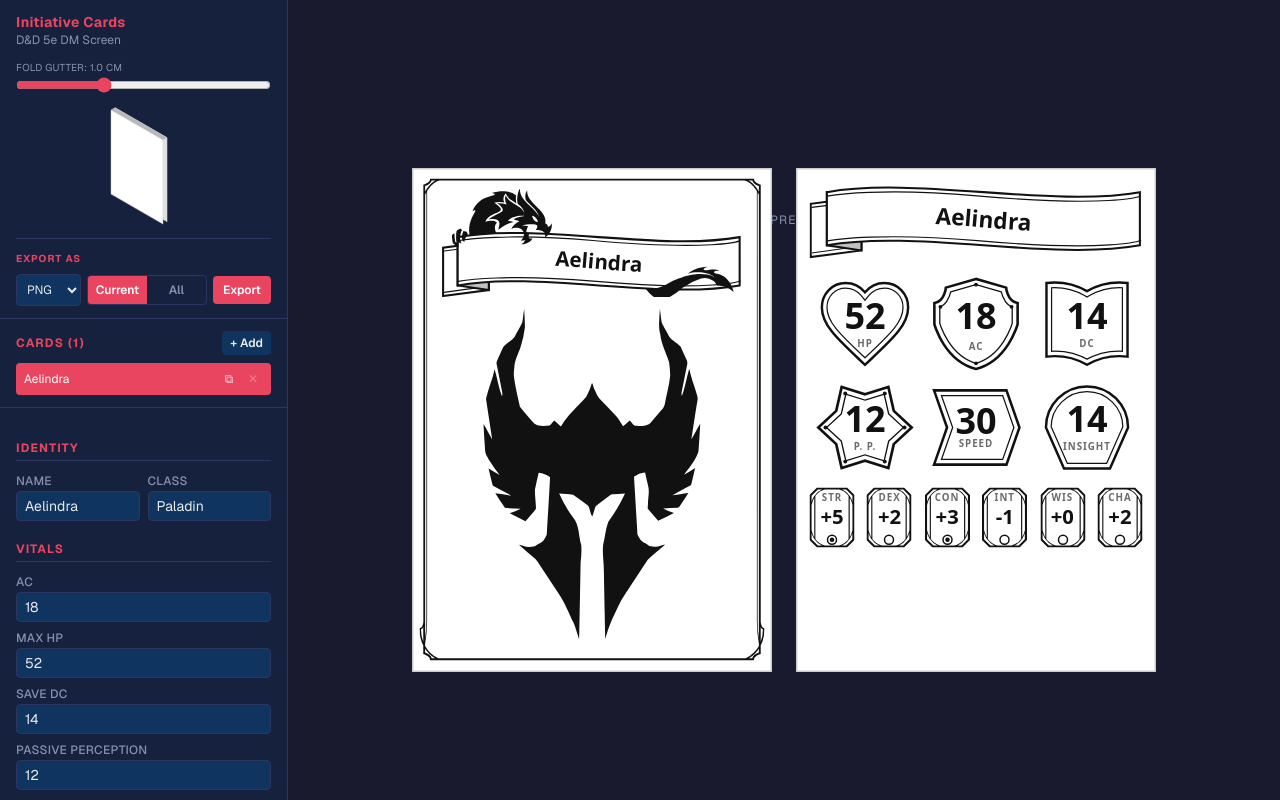
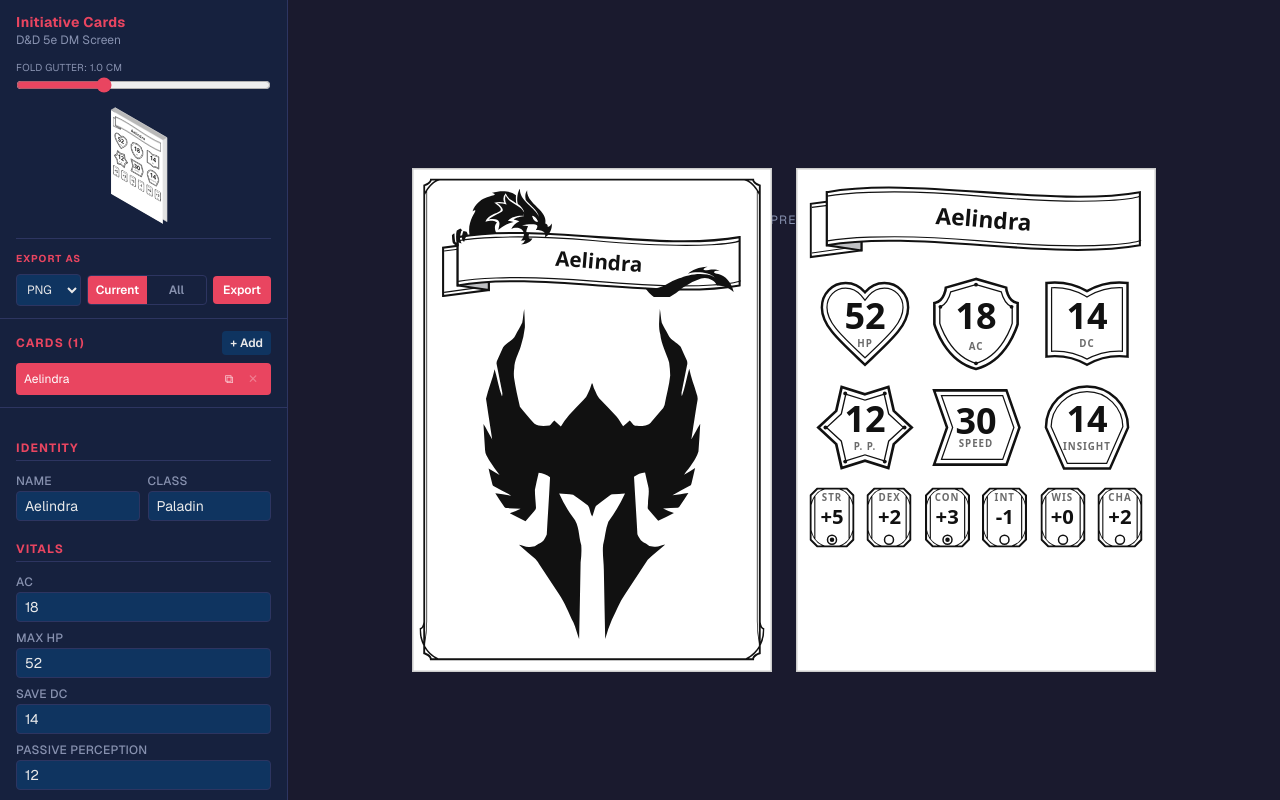
Before and after one commit to Jackclarke95/initiative-card-generator, a Next.js app: page / in a window 1280 px wide. Built offline with nearby package versions, Linux system fonts and the light colour scheme.

Commit message:
Add preview to isometric

```diff
--- a/app/page.tsx
+++ b/app/page.tsx
@@ -166,7 +166,11 @@ export default function Home() {
             />
           </label>
           <div className="flex justify-center mt-2">
-            <FoldedCardPreview gutterHeightCm={gutterCm} maxGutterHeightCm={GUTTER_MAX_CM} />
+            <FoldedCardPreview
+              card={activeCard}
+              gutterHeightCm={gutterCm}
+              maxGutterHeightCm={GUTTER_MAX_CM}
+            />
           </div>
 
           <div
--- a/components/FoldedCardPreview.tsx
+++ b/components/FoldedCardPreview.tsx
@@ -1,8 +1,10 @@
 "use client";
 
-import { FACE_W, FACE_H } from "@/components/CardFaces";
+import { DmFace, FACE_W, FACE_H } from "@/components/CardFaces";
+import type { CardData } from "@/types/card";
 
 interface FoldedCardPreviewProps {
+  card: CardData;
   gutterHeightCm: number;
   /** The gutter slider's maximum — the SVG's own pixel footprint is
    *  sized off this (not the current value), so dragging the slider
@@ -44,13 +46,17 @@ function toPolygon(points: Point[], offset: Point): string {
   return points.map((p) => `${p.x + offset.x},${p.y + offset.y}`).join(" ");
 }
 
-// A blank isometric preview of the folded card as an open "book": two
+// An isometric preview of the folded card as an open "book": two
 // full card-sized panels (front-left and back-right) joined only by a
 // thin ridge at the top — the gutter fold — with no side or bottom
 // walls connecting them, since a folded card is two hinged panels,
 // not a solid block. The fold sits at the gutter's midline, so the
-// ridge depth is half the current gutter height.
+// ridge depth is half the current gutter height. The front panel
+// shows the actual DM face (isometric is a parallel projection, so a
+// rectangle always maps to a parallelogram via a plain 2D affine
+// transform — no 3D/perspective math needed to place it).
 export default function FoldedCardPreview({
+  card,
   gutterHeightCm,
   maxGutterHeightCm,
 }: FoldedCardPreviewProps) {
@@ -84,6 +90,16 @@ export default function FoldedCardPreview({
   const viewW = maxX - minX + pad * 2;
   const viewH = maxY - minY + pad * 2;
 
+  // Affine matrix mapping the DM face's own full-size DOM box
+  // (0,0)-(FACE_W,FACE_H) onto the front panel's isometric quad.
+  const p00 = { x: front.tl.x + offset.x, y: front.tl.y + offset.y }; // DOM top-left
+  const p10 = { x: front.tr.x + offset.x, y: front.tr.y + offset.y }; // DOM top-right
+  const p01 = { x: front.bl.x + offset.x, y: front.bl.y + offset.y }; // DOM bottom-left
+  const a = (p10.x - p00.x) / FACE_W;
+  const b = (p10.y - p00.y) / FACE_W;
+  const c = (p01.x - p00.x) / FACE_H;
+  const d = (p01.y - p00.y) / FACE_H;
+
   return (
     <svg width={viewW} height={viewH} viewBox={`0 0 ${viewW} ${viewH}`}>
       {/* Back panel — the other half of the fold, drawn first so the
@@ -103,13 +119,16 @@ export default function FoldedCardPreview({
           strokeWidth={0.5}
         />
       )}
-      {/* Front panel */}
-      <polygon
-        points={toPolygon([front.bl, front.br, front.tr, front.tl], offset)}
-        fill="var(--card-bg)"
-        stroke="var(--card-border)"
-        strokeWidth={0.5}
-      />
+      {/* Front panel — the real DM face, sheared onto the quad above */}
+      <foreignObject
+        x={0}
+        y={0}
+        width={FACE_W}
+        height={FACE_H}
+        transform={`matrix(${a} ${b} ${c} ${d} ${p00.x} ${p00.y})`}
+      >
+        <DmFace card={card} />
+      </foreignObject>
     </svg>
   );
 }
```
